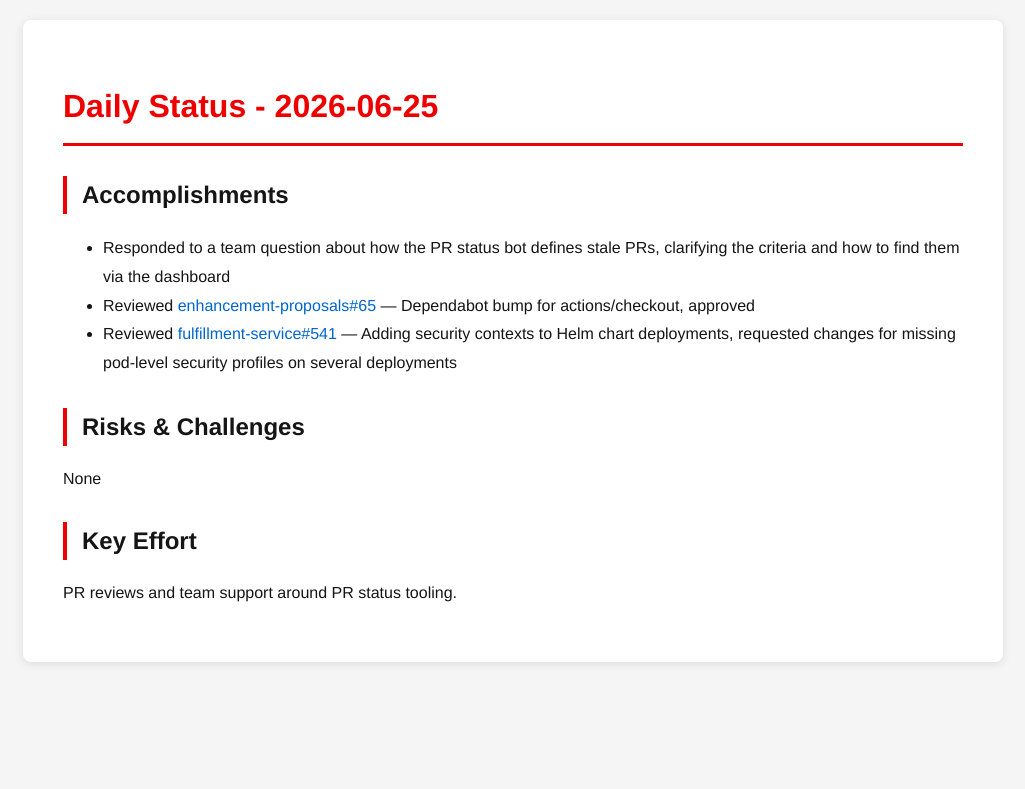
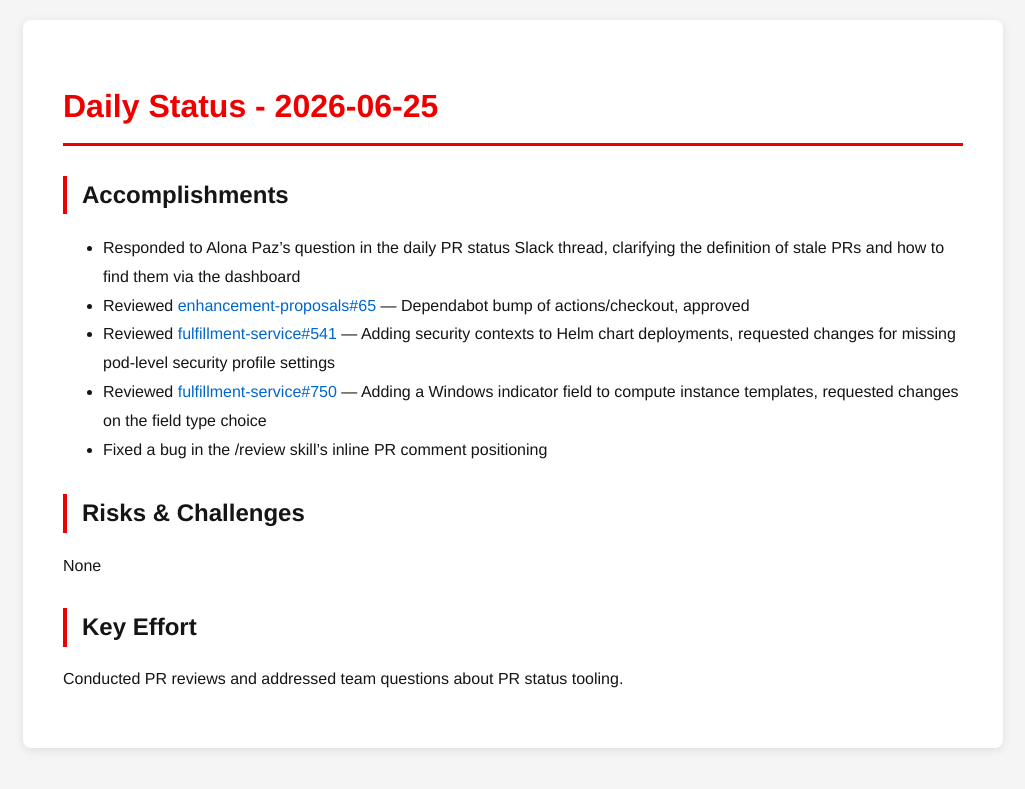
Before and after one commit to tzvatot/daily-status, a Jekyll site: the page built from 2026-06-25.md, in a window 1280 px wide. Shown: the top 789 px of the page, without its empty margins (127-1152 px from the left). Built offline with Jekyll 4.4.1, drawn with Linux system fonts in a browser that asks for light colours.

Commit message:
Daily status update - 2026-06-25

```diff
--- a/2026-06-25.md
+++ b/2026-06-25.md
@@ -7,12 +7,14 @@ date: 2026-06-25
 # Daily Status - 2026-06-25
 
 ## Accomplishments
-- Responded to a team question about how the PR status bot defines stale PRs, clarifying the criteria and how to find them via the dashboard
-- Reviewed [enhancement-proposals#65](https://github.com/osac-project/enhancement-proposals/pull/65) — Dependabot bump for actions/checkout, approved
-- Reviewed [fulfillment-service#541](https://github.com/osac-project/fulfillment-service/pull/541) — Adding security contexts to Helm chart deployments, requested changes for missing pod-level security profiles on several deployments
+- Responded to Alona Paz's question in the daily PR status Slack thread, clarifying the definition of stale PRs and how to find them via the dashboard
+- Reviewed [enhancement-proposals#65](https://github.com/osac-project/enhancement-proposals/pull/65) — Dependabot bump of actions/checkout, approved
+- Reviewed [fulfillment-service#541](https://github.com/osac-project/fulfillment-service/pull/541) — Adding security contexts to Helm chart deployments, requested changes for missing pod-level security profile settings
+- Reviewed [fulfillment-service#750](https://github.com/osac-project/fulfillment-service/pull/750) — Adding a Windows indicator field to compute instance templates, requested changes on the field type choice
+- Fixed a bug in the /review skill's inline PR comment positioning
 
 ## Risks & Challenges
 None
 
 ## Key Effort
-PR reviews and team support around PR status tooling.
+Conducted PR reviews and addressed team questions about PR status tooling.
```
